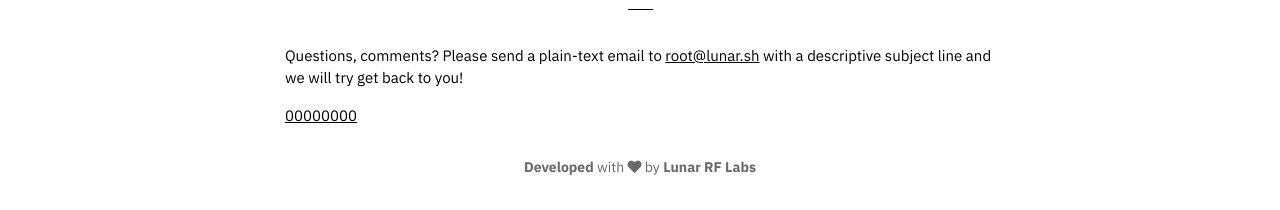
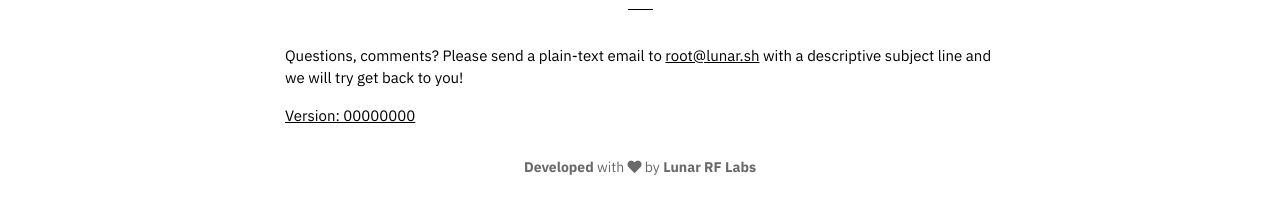
Before and after one commit to microstub/microstub.github.io, a Jekyll site: the page built from index.html, in a window 1280 px wide. Shown: the part 1411-1621 px from the top of the page. Built offline with Jekyll 4.4.1, drawn with Linux system fonts in a browser that asks for light colours; nearby versions of some CDN libraries.

Commit message:
Update index.html

```diff
--- a/index.html
+++ b/index.html
@@ -21,7 +21,7 @@ layout: default
   </p>
   <div class="revision">
       <a href="{{ site.github.repository_url }}/tree/{{ site.github.build_revision }}">
-      {{ site.github.build_revision | truncate: 8, "" }}
+      Version: {{ site.github.build_revision | truncate: 8, "" }}
       </a>
   </div>
   <div class="footer-love">
```
